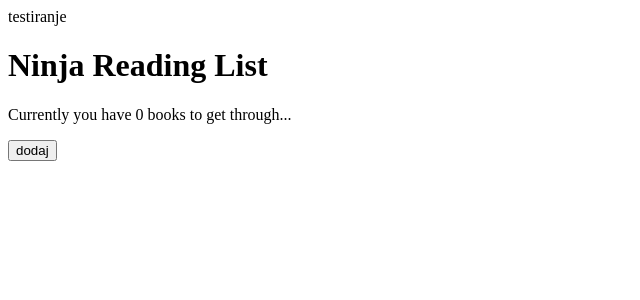
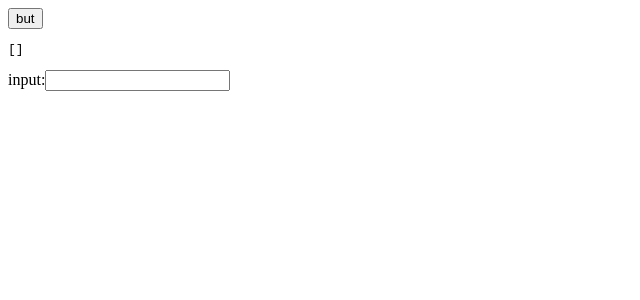
Before and after one commit to 231jk0/notes_project, a React (Create React App) app: page / in a window 1280 px wide. Shown: the top 300 px of the page, without its empty margins (0-640 px from the left). Built offline with nearby package versions, Linux system fonts and the light colour scheme.

Commit message:
checkpoint

```diff
--- a/src/App.tsx
+++ b/src/App.tsx
@@ -1,13 +1,35 @@
 import NoteProvider from 'notesContext/NoteProvider';
 import React from 'react';
 import Book from 'components/Book';
+import TestNote from 'components/TestNote';
+import Input from 'components/Input';
 
-export default class App extends React.PureComponent {
+interface State {
+	test: string;
+}
+
+export default class App extends React.PureComponent<{}, State> {
+	state: State = {
+		test: ''
+	}
+
+	onChange = (e: any) => {
+		this.setState({
+			test: e.target.value
+		});
+	}
+
 	render () {
 		return (
 			<NoteProvider>
-				testiranje
-				<Book />
+				<TestNote />
+				<Input
+					id="test"
+					type="text"
+					label="input"
+					value={this.state.test}
+					onChange={this.onChange}
+				/>
 			</NoteProvider>
 		);
 	}
--- a/src/components/Book/index.tsx
+++ b/src/components/Book/index.tsx
@@ -2,12 +2,12 @@ import React, { useContext } from 'react';
 import { NoteContext } from 'notesContext/NoteProvider';
 
 const Book = () => {
-	const { books, dispatch } = useContext(NoteContext);
+	const { notes, dispatch } = useContext(NoteContext);
 
-	const addBook = () => {
+	const addNote = () => {
 		dispatch({
-			type: 'ADD_BOOK',
-			book: {
+			type: 'ADD_NOTE',
+			note: {
 				title: 'title',
 				author: 'author'
 			}
@@ -17,9 +17,9 @@ const Book = () => {
 	return (
 		<div className="navbar">
 			<h1>Ninja Reading List</h1>
-			<p>Currently you have { books.length } books to get through...</p>
+			<p>Currently you have { notes.length } books to get through...</p>
 			<button
-				onClick={addBook}
+				onClick={addNote}
 			>
 				dodaj
 			</button>
--- /dev/null
+++ b/src/components/Input/index.tsx
@@ -0,0 +1,116 @@
+import React from 'react';
+import { classes } from 'utils/html.util/classes';
+
+interface Props {
+	id: string;
+	className?: string;
+	type: 'text' | 'password' | 'number';
+	label: string;
+	value?: string | string[] | number;
+	placeholder?: string;
+	rows?: number;
+	maxLength?: number;
+	infoMessage?: string;
+	errorMessage?: string;
+	isDisabled?: boolean;
+	isValid?: boolean;
+
+	onChange?: React.FormEventHandler<any>;
+	onBlur?: React.FormEventHandler<any>;
+}
+
+class Input extends React.PureComponent<Props> {
+	static defaultProps: Partial<Props> = {
+		className: ''
+	}
+
+	getBaseClasses = () => {
+		const {
+			className,
+			errorMessage,
+			isValid
+		} = this.props;
+
+		return [
+			className,
+			'input',
+			!!errorMessage && 'input--invalid',
+			isValid && 'input--valid'
+		];
+	}
+
+	render() {
+		const {
+			id,
+			type,
+			label,
+			value,
+			placeholder,
+			infoMessage,
+			errorMessage,
+			isDisabled,
+			rows,
+			maxLength,
+			onChange,
+			onBlur
+		} = this.props;
+
+		return (
+			<div
+				className={classes([
+					'form-group'
+				])}
+			>
+				<label
+					className="form-group__label"
+					htmlFor={id}
+				>
+					{ label }:
+				</label>
+				{
+					rows
+						? (
+							<textarea
+								id={id}
+								className={classes([
+									...this.getBaseClasses(),
+									'input--textarea'
+								])}
+								value={value}
+								placeholder={placeholder}
+								disabled={isDisabled}
+								rows={rows}
+								maxLength={maxLength}
+								onChange={onChange}
+								onBlur={onBlur}
+							/>
+						) : (
+							<input
+								id={id}
+								className={classes([ ...this.getBaseClasses() ])}
+								type={type}
+								value={value}
+								placeholder={placeholder}
+								disabled={isDisabled}
+								maxLength={maxLength}
+								onChange={onChange}
+								onBlur={onBlur}
+							/>
+						)
+				}
+				{
+					errorMessage && (
+						<div className="error-message">{ errorMessage }</div>
+					)
+				}
+				{
+					!errorMessage && infoMessage && (
+						<small className="info-message">{ infoMessage }</small>
+					)
+				}
+			</div>
+		);
+	}
+}
+
+export default Input as React.ComponentClass<Props>;
--- /dev/null
+++ b/src/components/TestNote/index.tsx
@@ -0,0 +1,18 @@
+import useNotes from 'notesContext/useNotes';
+import React from 'react';
+import { ShowPrettyJson } from 'utils/debug.util/ShowPrettyJson';
+
+const TestNote = () => {
+	const notes = useNotes();
+
+	return (
+		<>
+			<button onClick={() => notes.remove('e400a390-623b-4d83-9c2f-a852e13c7b5d')}>but</button>
+			<ShowPrettyJson
+				value={notes.getAll()}
+			/>
+		</>
+	);
+};
+
+export default TestNote;
--- /dev/null
+++ b/src/constants/localStorageKeys.constants.ts
@@ -0,0 +1 @@
+export const NOTES = 'notes';
--- a/src/notesContext/NoteProvider.tsx
+++ b/src/notesContext/NoteProvider.tsx
@@ -5,24 +5,27 @@ export const NoteContext = createContext({} as any);
 
 const NoteProvider = (props: { children: React.ReactNode }) => {
 	const [
-		books,
+		notes,
 		dispatch
 	] = useReducer(
 		useNotesReducer,
 		[],
 		() => {
-			const localData = localStorage.getItem('books');
+			const localData = localStorage.getItem('notes');
 
 			return localData ? JSON.parse(localData) : [];
 		}
 	);
 
 	useEffect(() => {
-		localStorage.setItem('books', JSON.stringify(books));
-	}, [ books ]);
+		localStorage.setItem('notes', JSON.stringify(notes));
+	}, [ notes ]);
 
 	return (
-		<NoteContext.Provider value={{ books, dispatch }}>
+		<NoteContext.Provider value={{
+			notes,
+			dispatch
+		}}>
 			{ props.children }
 		</NoteContext.Provider>
 	);
--- /dev/null
+++ b/src/notesContext/useNotes.ts
@@ -0,0 +1,51 @@
+import { useContext } from 'react';
+import { NoteContext } from 'notesContext/NoteProvider';
+
+const useNotes = () => {
+	const { notes, dispatch } = useContext(NoteContext);
+
+	const getAll = () => {
+		return notes;
+	};
+
+	const getAllIds = () => {
+		return notes.map(note => note.id);
+	};
+
+	const get = (id) => {
+		return notes.find(note => note.id === id);
+	};
+
+	const save = (id, source) => {
+		dispatch({
+			type: 'UPDATE_NOTE',
+			id,
+			title: source
+		});
+	};
+
+	const add = (source) => {
+		dispatch({
+			type: 'ADD_NOTE',
+			source
+		});
+	};
+
+	const remove = (id) => {
+		dispatch({
+			type: 'REMOVE_NOTE',
+			id
+		});
+	};
+
+	return {
+		getAll,
+		getAllIds,
+		get,
+		save,
+		add,
+		remove
+	};
+};
+
+export default useNotes;
--- a/src/notesContext/useNotesReducer.ts
+++ b/src/notesContext/useNotesReducer.ts
@@ -1,26 +1,42 @@
 import uuid from 'uuid/v4';
 
-interface Book {
+interface Note {
 	id: string;
 	title: string;
 	author: string;
 }
 
-type NotesState = Book[];
+type NotesState = Note[];
 
 export const useNotesReducer = (state: NotesState, action) => {
 	switch (action.type) {
-		case 'ADD_BOOK':
+		case 'ADD_NOTE':
 			return [
 				...state,
 				{
-					title: action.book.title,
-					author: action.book.author,
-					id: uuid()
+					id: uuid(),
+					source: action.source
 				}
 			];
-		case 'REMOVE_BOOK':
-			return state.filter(book => book.id !== action.id);
+		case 'REMOVE_NOTE':
+			return state.filter(note => note.id !== action.id);
+		case 'UPDATE_NOTE':
+			const newState = [];
+
+			for (const note of state) {
+				if (note.id === action.id) {
+					newState.push({
+						...note,
+						title: action.title
+					});
+
+					continue;
+				}
+
+				newState.push(note);
+			}
+
+			return newState;
 		default:
 			return state;
 	}
--- /dev/null
+++ b/src/utils/debug.util/ShowPrettyJson.tsx
@@ -0,0 +1,11 @@
+import React from 'react';
+
+interface Props {
+	value: any;
+}
+
+export const ShowPrettyJson = ({ value }: Props) => (
+	<pre>
+		{ JSON.stringify(value || '', null, 2) }
+	</pre>
+);
--- /dev/null
+++ b/src/utils/html.util/classes.ts
@@ -0,0 +1,7 @@
+export const classes = (classList: (string|boolean)[]): string => {
+	return classList
+		.filter((_className) => (
+			_className !== '' && _className !== false
+		))
+		.join(' ');
+};
```
